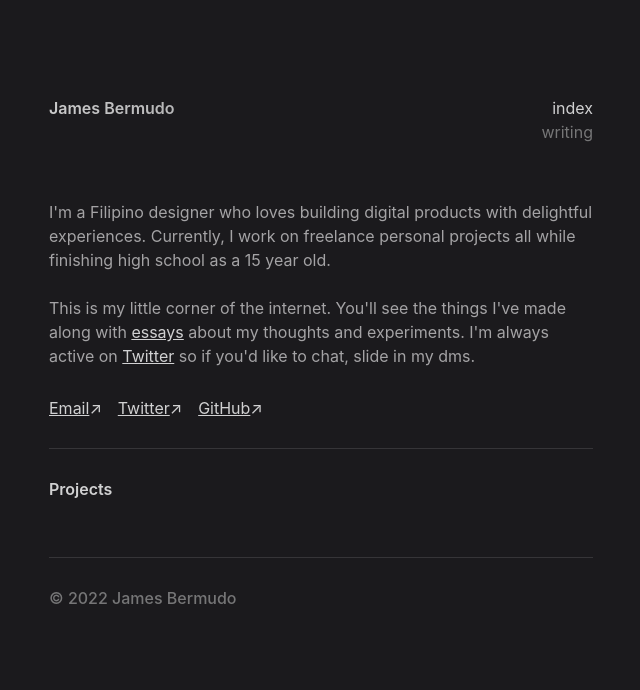
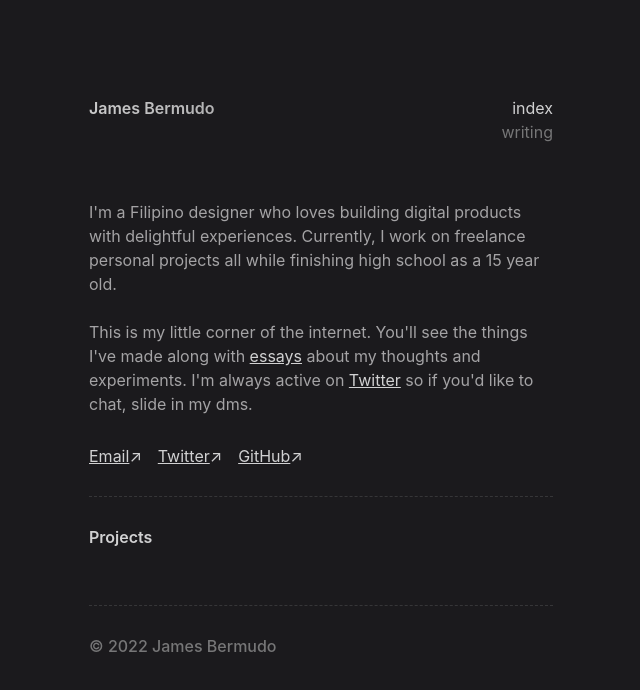
Before and after one commit to jcebermudo/jamesbermudo.com, a Next.js app: page / in a window 1280 px wide. Shown: the top 690 px of the page, without its empty margins (319-959 px from the left). Built offline with nearby package versions, Linux system fonts and the light colour scheme.

Commit message:
Layout & hr styling Changes

```diff
--- a/components/Footy.jsx
+++ b/components/Footy.jsx
@@ -1,7 +1,7 @@
 const Footy = () => {
     return (
     <div className="mt-14">
-    <hr className='border-[#767677] opacity-30'/>
+    <hr className='border-[#767677] border-dashed opacity-30'/>
     <p className='text-[#767677] font-medium text-base mt-7'>© 2022 James Bermudo</p>
     </div>
     )
--- a/components/Layout.jsx
+++ b/components/Layout.jsx
@@ -5,8 +5,8 @@ import Footy from './Footy'
 const Layout = ({children}) => {
     return(
     <div>
-    <div className="container bg-[#1B1A1D] bg-repeat-y pt-12 pb-24 sm:pt-24 min-h-screen mx-auto max-w-4xl selection:bg-[#d4cae9] selection:text-[#18181a]">
-        <div className='mx-6 sm:mx-44'>
+    <div className="container p-8 mx-auto max-w-lg sm:px-6 sm:py-24 selection:bg-[#d4cae9] selection:text-[#18181a]">
+        <div>
             <Nav/>
                 <main>{children}</main>
             <Footy/>
--- a/pages/index.jsx
+++ b/pages/index.jsx
@@ -20,7 +20,7 @@ export default function Home() {
         <a href="https://twitter.com/jcebermudo" target="_blank" rel="noreferrer" className='text-[#D1D1D2] text-base duration-150 hover:text-indigo-300'><span className='underline'>Twitter</span>↗</a>
         <a href="https://github.com/jcebermudo" target="_blank" rel="noreferrer" className='text-[#D1D1D2] text-base duration-150 hover:text-indigo-300'><span className='underline'>GitHub</span>↗</a>
       </div>
-      <hr className='mt-7 border-[#767677] opacity-30'/>
+      <hr className='mt-7 border-[#767677] border-dashed opacity-30'/>
       <h2 className='text-[#D1D1D2] text-base font-semibold mt-7'>Projects</h2>
       </>
   )
--- a/styles/globals.css
+++ b/styles/globals.css
@@ -2,16 +2,13 @@
 @tailwind components;
 @tailwind utilities;
 
-html {
-  background-color: #232329;
+html,
+body {
+  font-family: 'Inter', sans-serif;
+  background-color: #1B1A1D;
   margin: 0;
   padding: 0;
   border: 0;
-}
-
-
-body {
-  font-family: 'Inter', sans-serif;
 }
 
 a {
```
